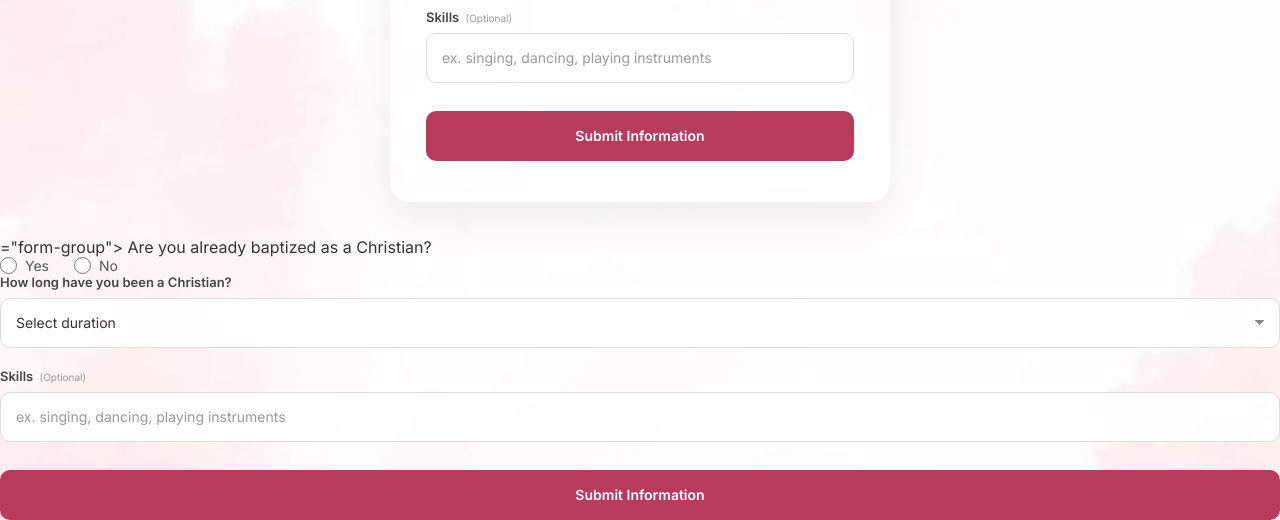
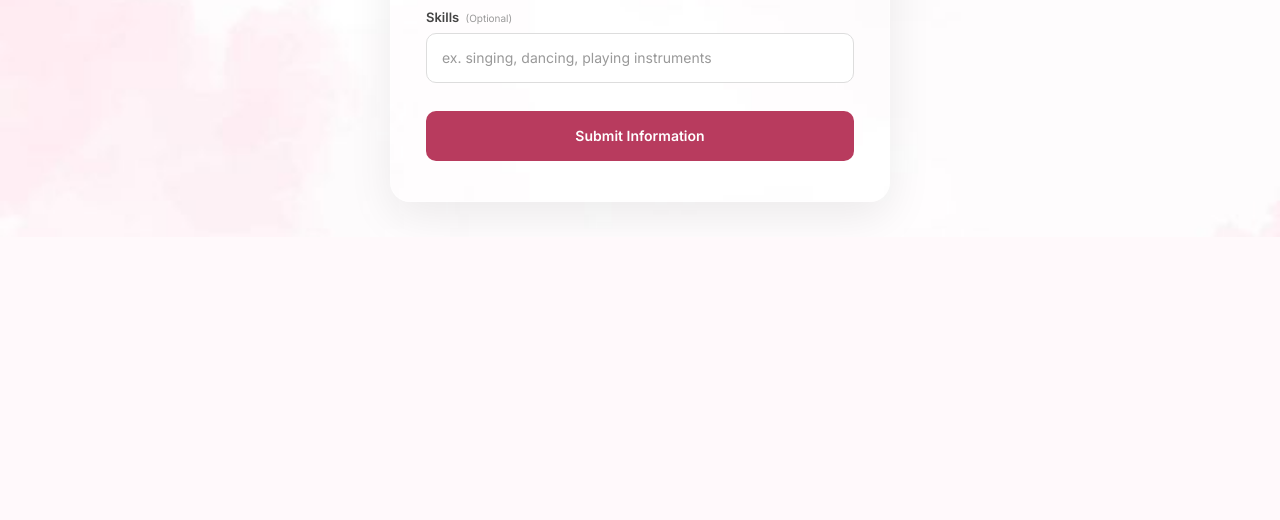
Before and after one commit to marrajanerick-alt/ja1manaoag, a Flask app: page / in a window 1280 px wide. Shown: the part 1469-1989 px from the top of the page. After the commit the page ends 1680 px from the top, so only its background shows below. Run offline with Flask 3, Linux system fonts and the light colour scheme; some libraries are stand-ins or nearby versions.

Commit message:
Update index.html

```diff
--- a/templates/index.html
+++ b/templates/index.html
@@ -1,15 +1,29 @@
 <!DOCTYPE html>
 <html lang="en">
+
 <head>
+
     <meta charset="UTF-8">
-<meta name="viewport" content="width=device-width, initial-scale=1.0">
+
+    <meta
+        name="viewport"
+        content="width=device-width, initial-scale=1.0"
+    >
 
     <title>Personal Information</title>
 
-<link rel="stylesheet" href="{{ url_for('static', filename='style.css') }}">
+    <link
+        rel="stylesheet"
+        href="{{ url_for('static', filename='style.css') }}"
+    >
 
-<link href="https://fonts.googleapis.com/css2?family=Inter:wght@400;500;600;700&display=swap" rel="stylesheet">
+    <link
+        href="https://fonts.googleapis.com/css2?family=Inter:wght@400;500;600;700&display=swap"
+        rel="stylesheet"
+    >
+
 </head>
+
 
 <body>
 
@@ -17,19 +31,43 @@
 
     <div class="container">
 
+
+        <!-- LOGO -->
+
         <div class="form-logo">
-<img src="{{ url_for('static', filename='1788601861588.png') }}" alt="Logo">
+
+            <img
+                src="{{ url_for('static', filename='1788601861588.png') }}"
+                alt="Logo"
+            >
+
         </div>
 
-<h1>JA1 Manaoag Member's Information</h1>
+
+        <!-- TITLE -->
+
+        <h1>
+            JA1 Manaoag Member's Information
+        </h1>
+
 
         <p class="subtitle">
             Please provide your information below.
         </p>
 
-<form action="{{ url_for('submit') }}" method="POST">
 
+        <!-- FORM -->
+
+        <form
+            action="{{ url_for('submit') }}"
+            method="POST"
+        >
+
+
+            <!-- ========================= -->
             <!-- FULL NAME -->
+            <!-- ========================= -->
+
             <div class="form-group">
 
                 <label for="name">
@@ -48,12 +86,20 @@ Full Name
             </div>
 
 
+            <!-- ========================= -->
             <!-- NICKNAME -->
+            <!-- ========================= -->
+
             <div class="form-group">
 
                 <label for="nickname">
+
                     Nickname
-<span class="optional">(Optional)</span>
+
+                    <span class="optional">
+                        (Optional)
+                    </span>
+
                 </label>
 
                 <input
@@ -66,7 +112,10 @@ Nickname
             </div>
 
 
+            <!-- ========================= -->
             <!-- DATE OF BIRTH -->
+            <!-- ========================= -->
+
             <div class="form-group">
 
                 <label for="date_of_birth">
@@ -83,7 +132,10 @@ Date of Birth
             </div>
 
 
+            <!-- ========================= -->
             <!-- ADDRESS -->
+            <!-- ========================= -->
+
             <div class="form-group">
 
                 <label for="address">
@@ -102,22 +154,31 @@ Address
             </div>
 
 
+            <!-- ========================= -->
             <!-- CONTACT NUMBER -->
+            <!-- ========================= -->
+
             <div class="form-group">
 
                 <label for="contact">
                     Contact Number
                 </label>
 
+
                 <div class="phone-input">
 
                     <div class="phone-prefix">
 
-<span class="flag">🇵🇭</span>
+                        <span class="flag">
+                            🇵🇭
+                        </span>
 
-<span class="code">+63</span>
+                        <span class="code">
+                            +63
+                        </span>
 
                     </div>
+
 
                     <input
                         type="tel"
@@ -133,6 +194,7 @@ Contact Number
 
                 </div>
 
+
                 <small class="input-hint">
                     Enter 10 digits starting with 9.
                 </small>
@@ -140,14 +202,19 @@ Enter 10 digits starting with 9.
             </div>
 
 
+            <!-- ========================= -->
             <!-- SEX -->
+            <!-- ========================= -->
+
             <div class="form-group">
 
                 <label>
                     Sex
                 </label>
 
+
                 <div class="radio-group">
+
 
                     <label class="radio-option">
 
@@ -158,7 +225,9 @@ Sex
                             required
                         >
 
-<span>Male</span>
+                        <span>
+                            Male
+                        </span>
 
                     </label>
 
@@ -171,21 +240,28 @@ Sex
                             value="Female"
                         >
 
-<span>Female</span>
+                        <span>
+                            Female
+                        </span>
 
                     </label>
+
 
                 </div>
 
             </div>
 
 
+            <!-- ========================= -->
             <!-- CIVIL STATUS -->
+            <!-- ========================= -->
+
             <div class="form-group">
 
                 <label for="civil_status">
                     Civil Status
                 </label>
+
 
                 <select
                     id="civil_status"
@@ -193,7 +269,11 @@ Civil Status
                     required
                 >
 
-<option value="" disabled selected>
+                    <option
+                        value=""
+                        disabled
+                        selected
+                    >
                         Select civil status
                     </option>
 
@@ -218,12 +298,16 @@ Separated
             </div>
 
 
+            <!-- ========================= -->
             <!-- EDUCATIONAL ATTAINMENT -->
+            <!-- ========================= -->
+
             <div class="form-group">
 
                 <label for="educational_attainment">
                     Educational Attainment
                 </label>
+
 
                 <select
                     id="educational_attainment"
@@ -231,7 +315,11 @@ Educational Attainment
                     required
                 >
 
-<option value="" disabled selected>
+                    <option
+                        value=""
+                        disabled
+                        selected
+                    >
                         Select educational attainment
                     </option>
 
@@ -264,7 +352,10 @@ Postgraduate
             </div>
 
 
+            <!-- ========================= -->
             <!-- FATHER'S NAME -->
+            <!-- ========================= -->
+
             <div class="form-group">
 
                 <label for="father_name">
@@ -282,7 +373,10 @@ Father's Name
             </div>
 
 
+            <!-- ========================= -->
             <!-- MOTHER'S NAME -->
+            <!-- ========================= -->
+
             <div class="form-group">
 
                 <label for="mother_name">
@@ -300,12 +394,16 @@ Mother's Name
             </div>
 
 
+            <!-- ========================= -->
             <!-- EMPLOYMENT STATUS -->
+            <!-- ========================= -->
+
             <div class="form-group">
 
                 <label for="employment_status">
                     Employment Status
                 </label>
+
 
                 <select
                     id="employment_status"
@@ -313,7 +411,11 @@ Employment Status
                     required
                 >
 
-<option value="" disabled selected>
+                    <option
+                        value=""
+                        disabled
+                        selected
+                    >
                         Select employment status
                     </option>
 
@@ -342,14 +444,19 @@ Retired
             </div>
 
 
+            <!-- ========================= -->
             <!-- BAPTIZED -->
+            <!-- ========================= -->
+
             <div class="form-group">
 
                 <label>
                     Are you already baptized as a Christian?
                 </label>
 
+
                 <div class="radio-group">
+
 
                     <label class="radio-option">
 
@@ -360,7 +467,9 @@ Are you already baptized as a Christian?
                             required
                         >
 
-<span>Yes</span>
+                        <span>
+                            Yes
+                        </span>
 
                     </label>
 
@@ -373,21 +482,28 @@ Are you already baptized as a Christian?
                             value="No"
                         >
 
-<span>No</span>
+                        <span>
+                            No
+                        </span>
 
                     </label>
+
 
                 </div>
 
             </div>
 
 
+            <!-- ========================= -->
             <!-- CHRISTIAN DURATION -->
+            <!-- ========================= -->
+
             <div class="form-group">
 
                 <label for="christian_duration">
                     How long have you been a Christian?
                 </label>
+
 
                 <select
                     id="christian_duration"
@@ -395,7 +511,11 @@ How long have you been a Christian?
                     required
                 >
 
-<option value="" disabled selected>
+                    <option
+                        value=""
+                        disabled
+                        selected
+                    >
                         Select duration
                     </option>
 
@@ -428,148 +548,9 @@ New
             </div>
 
 
+            <!-- ========================= -->
             <!-- SKILLS -->
-<div class="form-group">
-
-<label for="skills">
-
-Skills
-<span class="optional">(Optional)</span>
-
-</label>
-
-<input
-    type="text"
-    id="skills"
-    name="skills"
-    placeholder="ex. singing, dancing, playing instruments"
->
-
-</div>
-
-
-<!-- SUBMIT -->
-<button
-    type="submit"
-    class="submit-button"
->
-
-Submit Information
-
-</button>
-
-</form>
-
-</div>
-
-</div>
-
-</body>
-</html>="form-group">
-
-                <label>
-                    Are you already baptized as a Christian?
-                </label>
-
-
-                <div class="radio-group">
-
-
-                    <label class="radio-option">
-
-                        <input
-                            type="radio"
-                            name="baptized"
-                            value="Yes"
-                            required>
-
-                        <span>
-                            Yes
-                        </span>
-
-                    </label>
-
-
-                    <label class="radio-option">
-
-                        <input
-                            type="radio"
-                            name="baptized"
-                            value="No">
-
-                        <span>
-                            No
-                        </span>
-
-                    </label>
-
-
-                </div>
-
-            </div>
-
-
-            <!-- CHRISTIAN DURATION -->
-
-            <div class="form-group">
-
-                <label for="christian_duration">
-                    How long have you been a Christian?
-                </label>
-
-
-                <select
-                    id="christian_duration"
-                    name="christian_duration"
-                    required>
-
-
-                    <option
-                        value=""
-                        disabled
-                        selected>
-
-                        Select duration
-
-                    </option>
-
-
-                    <option value="New">
-                        New
-                    </option>
-
-
-                    <option value="1-6 months">
-                        1-6 months
-                    </option>
-
-
-                    <option value="6-11 months">
-                        6-11 months
-                    </option>
-
-
-                    <option value="1-2 years">
-                        1-2 years
-                    </option>
-
-
-                    <option value="3-4 years">
-                        3-4 years
-                    </option>
-
-
-                    <option value="5 years and above">
-                        5 years and above
-                    </option>
-
-
-                </select>
-
-            </div>
-
-
-            <!-- SKILLS -->
+            <!-- ========================= -->
 
             <div class="form-group">
 
@@ -588,7 +569,8 @@ Submit Information
                     type="text"
                     id="skills"
                     name="skills"
-                    placeholder="ex. singing, dancing, playing instruments">
+                    placeholder="ex. singing, dancing, playing instruments"
+                >
 
             </div>
 
@@ -599,7 +581,8 @@ Submit Information
 
             <button
                 type="submit"
-                class="submit-button">
+                class="submit-button"
+            >
 
                 Submit Information
 
@@ -607,7 +590,6 @@ Submit Information
 
 
         </form>
-
 
     </div>
 
```
Lines whose indentation alone changed are shown as unchanged.
